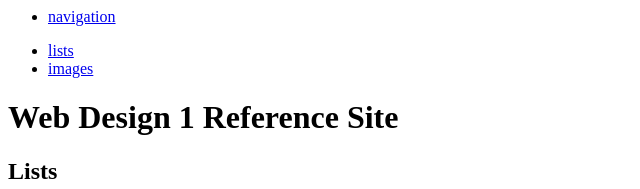
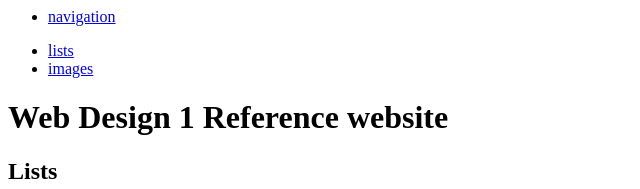
Before and after one commit to KhaledAbbas7/reference-website, a plain HTML site: page index.html in a window 1280 px wide. Shown: the top 189 px of the page, without its empty margins (0-640 px from the left). Drawn offline with Linux system fonts and the light colour scheme.

Commit message:
reference website last update before submit

```diff
--- a/index.html
+++ b/index.html
@@ -13,7 +13,7 @@
  </header>
 <main role="main">
     <!-- Those are the lists for h1, h2, h3 -->
-        <h1>Web Design 1 Reference Site</h1>
+        <h1>Web Design 1 Reference website</h1>
 
 
         <section>
```
